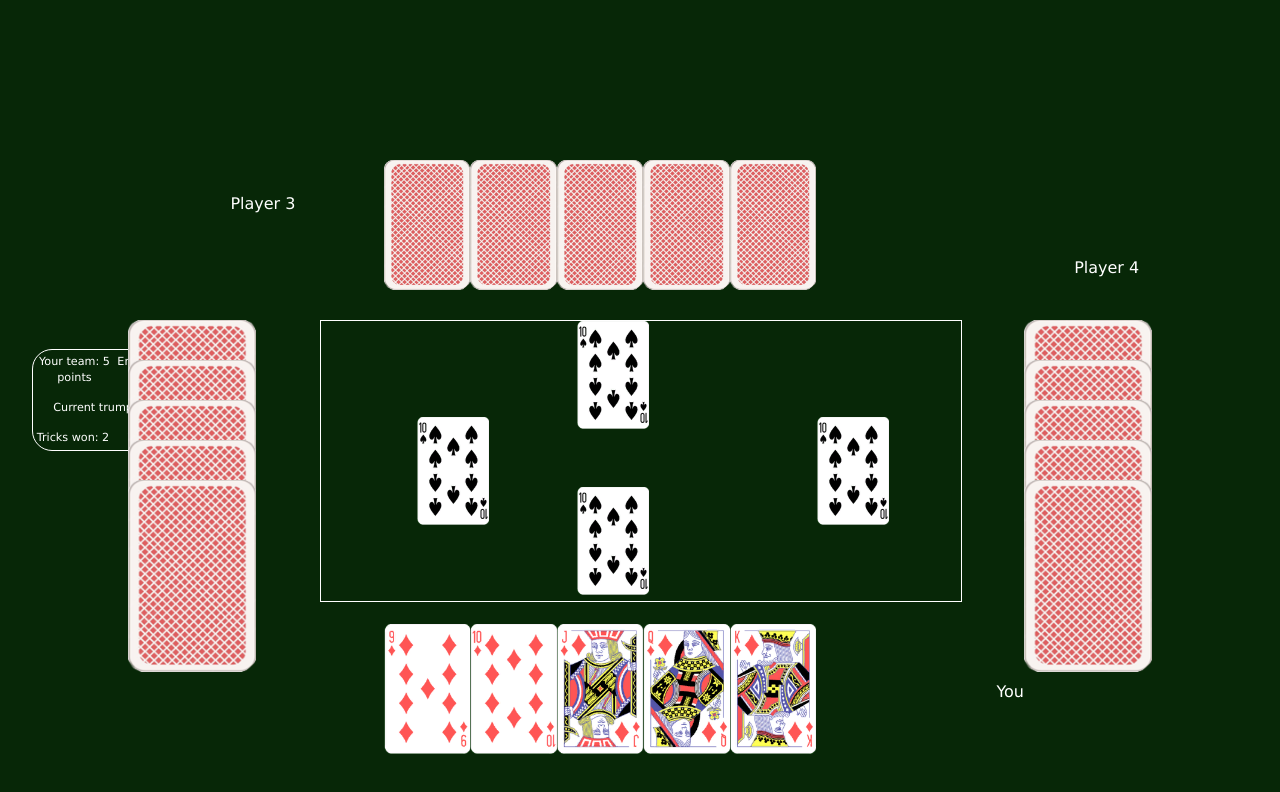
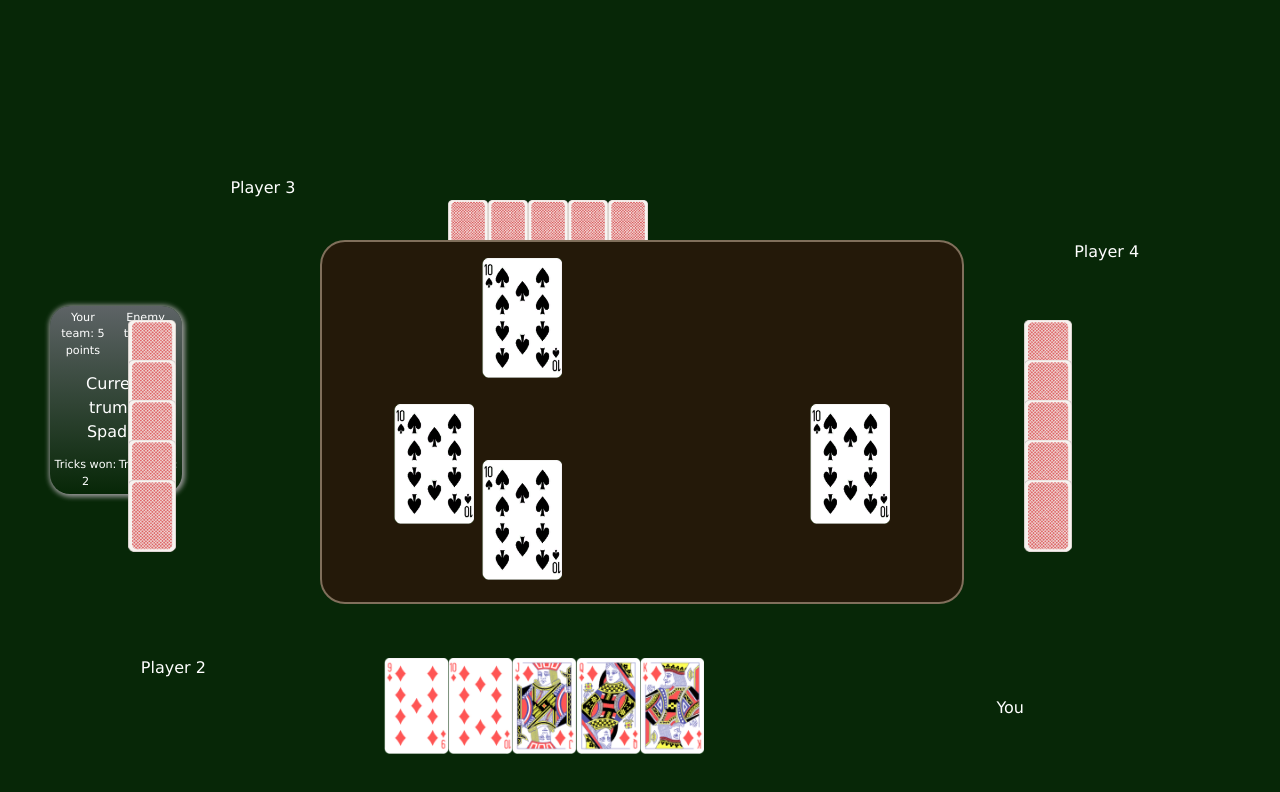
Before and after one commit to jasminealmassri/Euchre.Web, a React (Vite) app in the folder euchre-react/: page / in a window 1280 px wide. Shown: the top 792 px of the page. Built offline with nearby package versions, Linux system fonts and the light colour scheme.

Commit message:
Styling updates

```diff
--- a/euchre-react/src/App.css
+++ b/euchre-react/src/App.css
@@ -1,18 +1,36 @@
 body {
   background-color: rgb(7, 39, 7);
+}
+
+p {
+  margin: 0;
 }
 
 .scoreboard {
   font-family: 'Lucida Sans', 'Lucida Sans Regular', 'Lucida Grande', 'Lucida Sans Unicode', Geneva, Verdana, sans-serif;
   color: white;
-  border: 1px solid white;
+  /* border: 1px solid white; */
+  box-shadow: 1px 1px 5px 2px rgb(152, 152, 152);
   border-radius: 20px;
-  width: 70%;
+  background: rgb(255,255,255);
+  background: linear-gradient(0deg, rgba(255,255,255,0) 0%, rgba(123,120,134,0.7432160364145659) 100%);
+  width: 55%;
   text-align: center;
   margin: 0 auto;
   padding: 1%;
   font-size: 70%;
   height: 20%;
+  .scores {
+    /* background-color: red; */
+  }
+  .trump {
+    /* background-color: yellow; */
+    font-size: 1rem;
+    padding: 0.7rem;
+  }
+  .tricks {
+    /* background-color: green; */
+  }
 
 }
 
--- a/euchre-react/src/components/TableComponent.css
+++ b/euchre-react/src/components/TableComponent.css
@@ -5,7 +5,7 @@
     left: 30%;
 
     .card {
-        width: 12%;
+        width: 4rem;
         transition: all 0.2s linear;
     }
 
@@ -52,7 +52,7 @@
     height: 50%;
 
     .card {
-        width: 100%;
+        width: 3rem;
 
     }
 
@@ -84,11 +84,11 @@
 .player-3-hand {
 
     position: absolute;
-    top: 20%;
-    left: 30%;
+    top: 25%;
+    left: 35%;
 
     .card {
-        width: 12%;
+        width: 2.5rem;
         transition: all 0.2s linear;
     }
 }
@@ -104,7 +104,7 @@
     height: 50%;
 
     .card {
-        width: 100%;
+        width: 3rem;
 
     }
 
--- a/euchre-react/src/components/TrickComponent.css
+++ b/euchre-react/src/components/TrickComponent.css
@@ -1,13 +1,15 @@
 .trick {
     position: absolute;
     width: 50%;
-    height: 35%;
-    top: 40%;
+    height: 45%;
+    top: 30%;
     left: 25%;
     display: flex;
     align-items: center;
     justify-content: center;
-    border: 1px solid white;
+    border: 2px solid rgb(128, 111, 91);
+    background-color: rgb(36, 25, 9);
+    border-radius: 25px;
     color: white;
 
 
@@ -15,34 +17,34 @@
 }
 
 .card {
-    width: 50%;
+    width: 5rem;
 }
 
 /* this isnt working yet */
 .player-1-card {
     position: absolute;
-    bottom: 00%;
-    left: 40%;
+    bottom: 1rem;
+    left: 10rem;
 
 }
 
 .player-2-card {
     position: absolute;
-    bottom: 25%;
-    left: 15%;
+    bottom: 4.5rem;
+    left: 4.5rem;
 
 }
 
 .player-3-card {
     position: absolute;
-    top: 0%;
-    left: 40%;
+    top: 1rem;
+    left: 10rem;
 
 }
 
 .player-4-card {
     position: absolute;
-    bottom: 25%;
-    right: 0%;
+    bottom: 4.5rem;
+    right: 4.5rem;
 
 }
```
